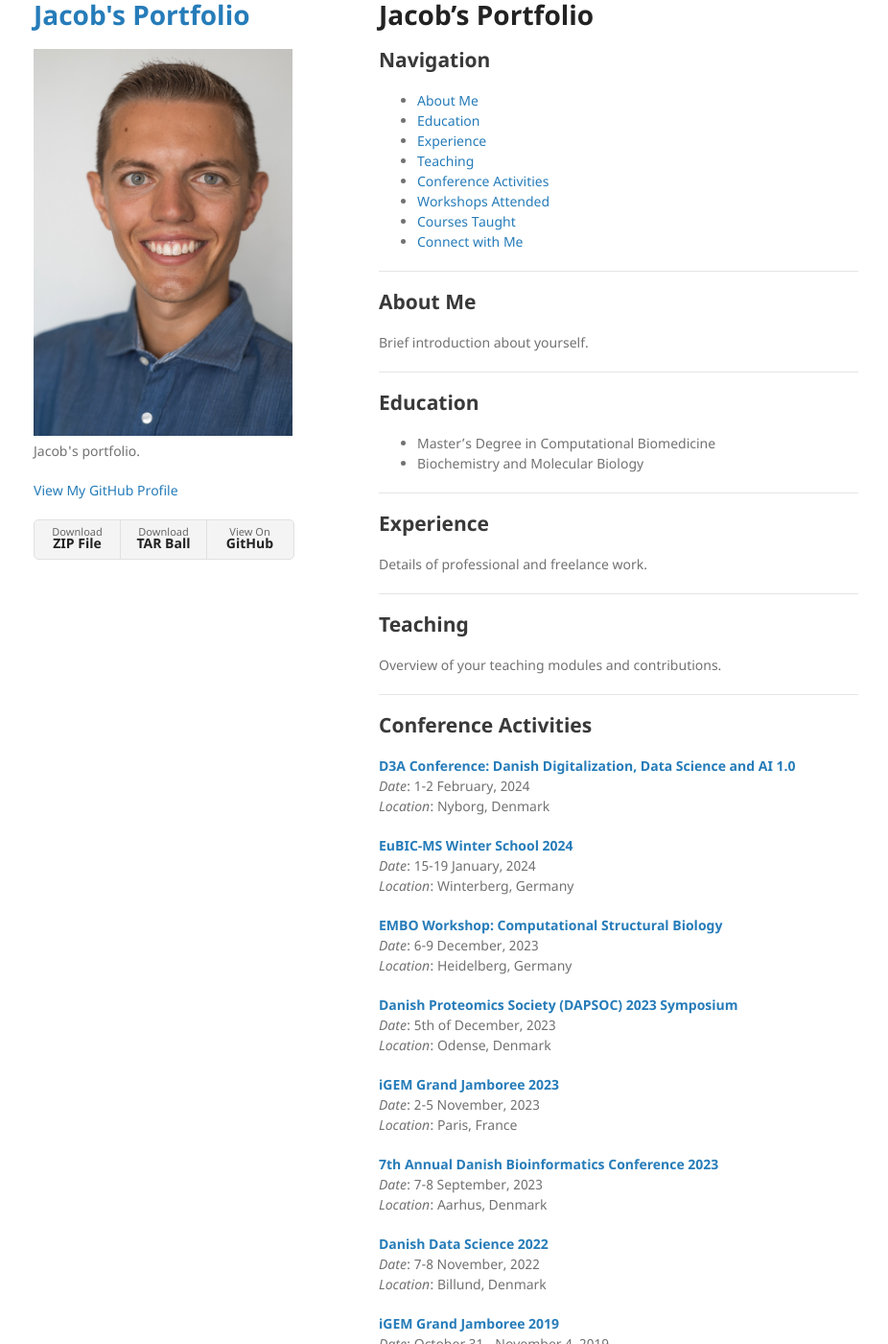
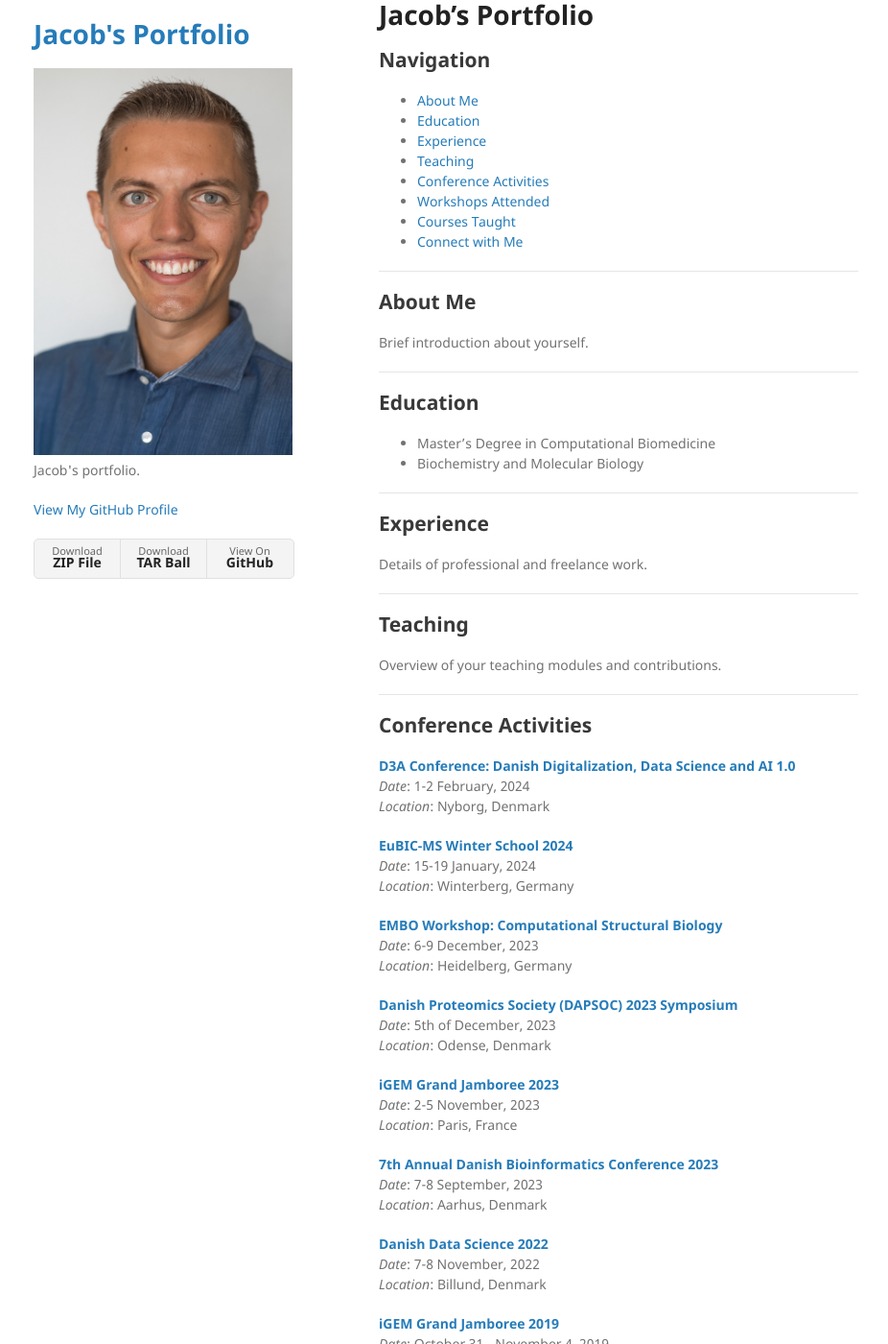
Before and after one commit to jacobfh1/jacobfh1.github.io, a Jekyll site: the page built from index.md, in a window 1280 px wide and 1400 px high. Shown: the whole window at 96% size, without its empty margins (175-1101 px from the left). Built offline with Jekyll 4.4.1, drawn with Linux system fonts in a browser that asks for light colours.

Commit message:
Updated style.scss

```diff
--- a/assets/css/style.scss
+++ b/assets/css/style.scss
@@ -15,6 +15,10 @@ html, body {
     padding-bottom: 20px; /* Optional: add some bottom padding */
 }
 
+header {
+    padding: 20px 0; /* Adjust the vertical padding for the header */
+}
+
 footer {
     height: 60px; /* Set the height of your footer */
     text-align: center;
```
